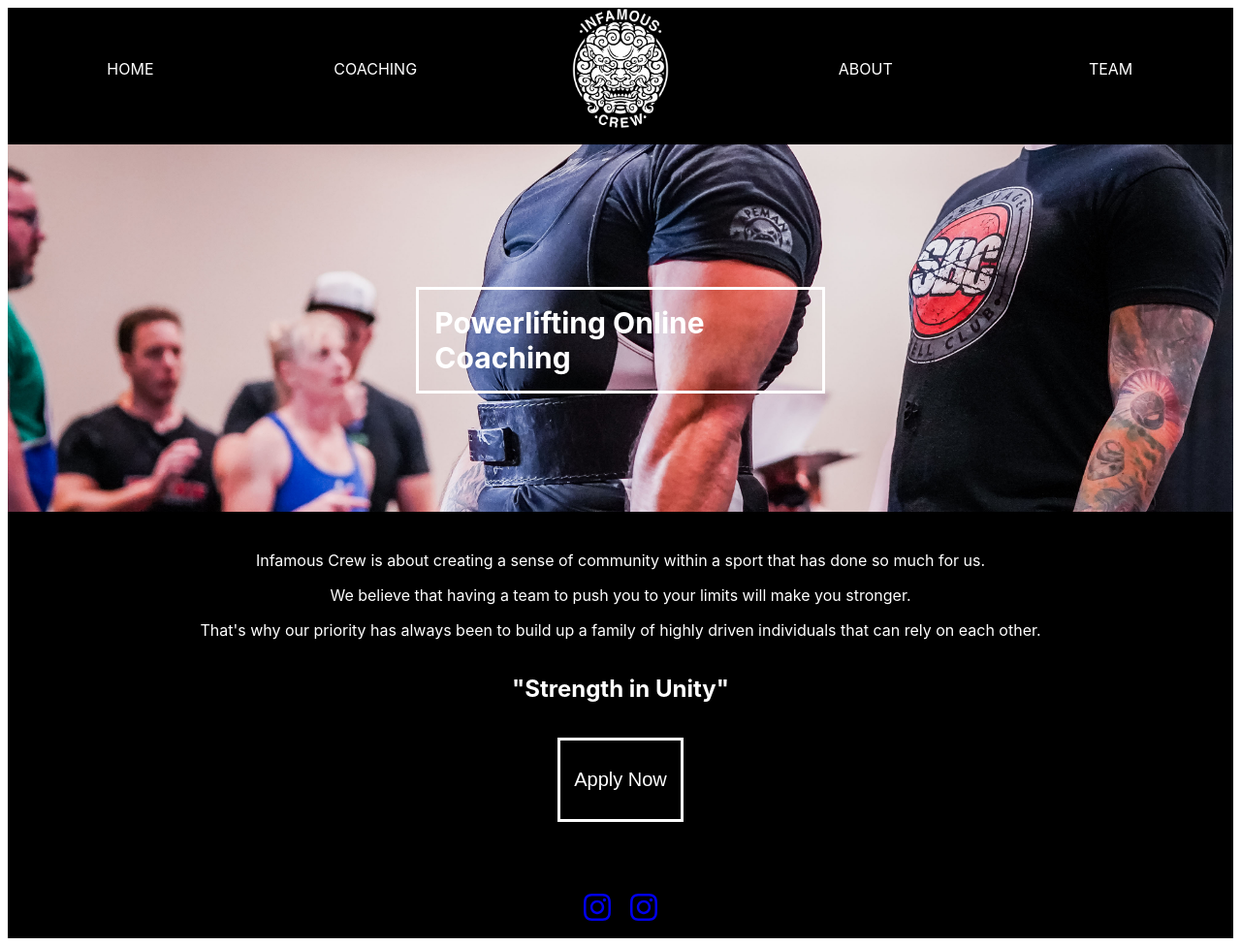
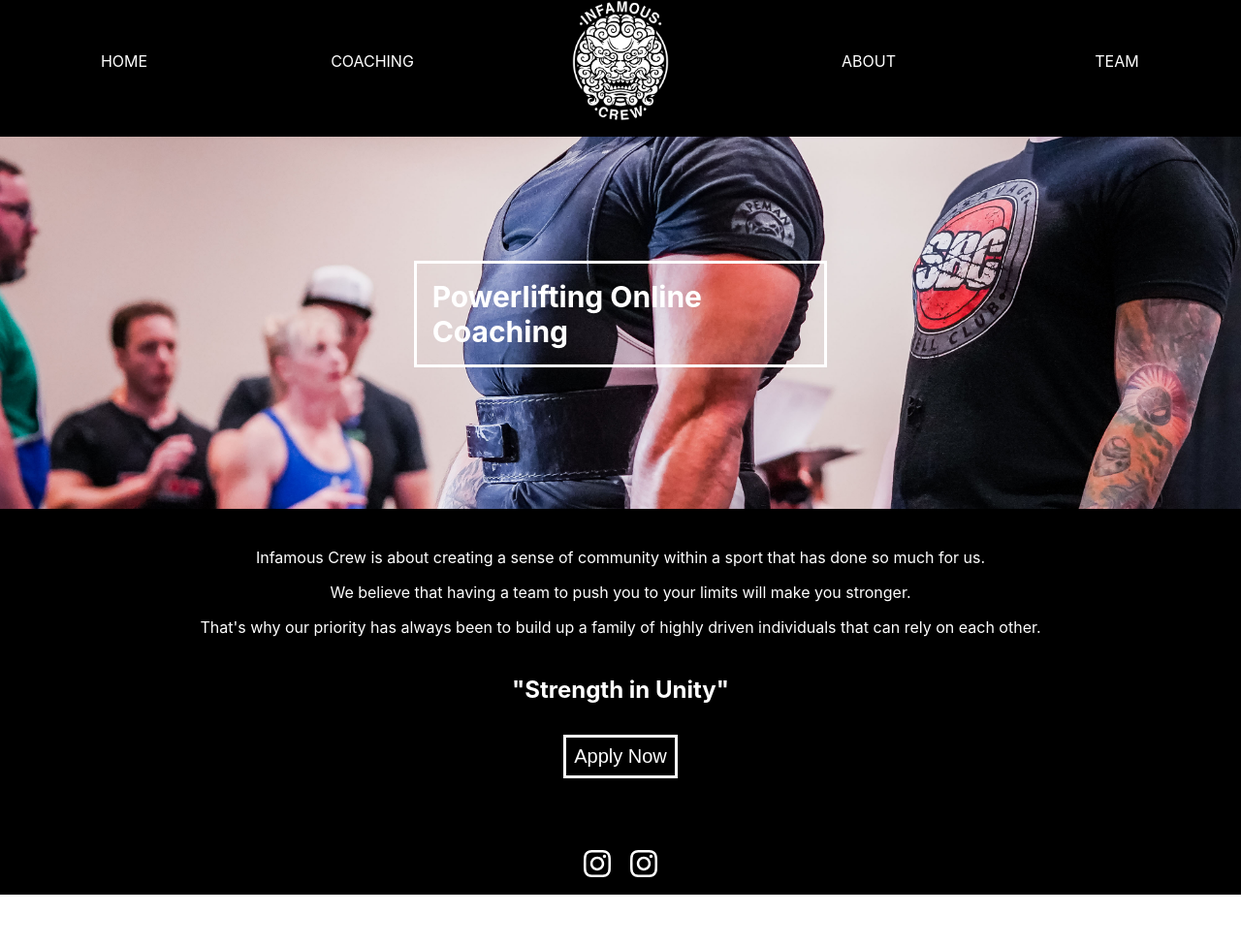
Before and after one commit to dhui0226/strength_coaching_site, a Gatsby site: page / in a window 1280 px wide. Shown: the whole page at 97% size. After the commit the page ends 923 px from the top, so only its background shows below. Built offline with nearby package versions, Linux system fonts and the light colour scheme; Gatsby itself is replaced by a stand-in of ours.

Commit message:
fixed white border on pages

```diff
--- a/src/components/footer.module.css
+++ b/src/components/footer.module.css
@@ -8,6 +8,7 @@
 
 .footerContainer > a {
     padding: .5rem;
+    color: white;
 }
 
 .footerContainer > a:visited {
--- a/src/pages/about.module.css
+++ b/src/pages/about.module.css
@@ -6,6 +6,10 @@
 .aboutItem {
     grid-column-start: 2;
     line-height: 2rem;
+}
+
+.aboutItem > h1 {
+    padding-bottom: 2rem;
 }
 
 @media (max-width: 460px) {
--- a/src/pages/application.module.css
+++ b/src/pages/application.module.css
@@ -5,6 +5,7 @@
 
 .heading {
     text-align: center;
+    padding-bottom: 1.5rem;
 }
 
 .heading > h1 {
@@ -12,8 +13,8 @@
     font-size: 40px;
 }
 
-.heading > p {
-    padding: 1.5rem 0 3rem 0;
+.formContainer > p {
+    padding-bottom: 1.5rem;
 }
 
 .formContainer {
@@ -87,12 +88,16 @@ span {
 }
 
 .btn {
-    font-size: 1rem;
+    font-size: 1.25rem;
     background-color: black;
     border: solid white;
     color: white;
     cursor: pointer;
     padding: 0 2rem 0 2rem;
+}
+
+.btn > p {
+    padding: 1rem 0 1rem 0;
 }
 
 .btn:Hover {
--- a/src/pages/index.module.css
+++ b/src/pages/index.module.css
@@ -1,3 +1,8 @@
+* {
+  padding: 0;
+  margin: 0;
+}
+
 .imageContainer {
   display: grid;
   grid-template-columns: repeat(3, 1fr);
@@ -35,13 +40,13 @@
 }
 
 .quoteStyles {
-  padding-top: .5rem;
+  padding-top: 2rem;
 }
 
 .btnContainer {
   display: flex;
   justify-content: center;
-  padding: 1rem 3rem 3rem 3rem;
+  padding: 2rem 3rem 3rem 3rem;
 }
 
 .btn {
@@ -61,6 +66,11 @@
   padding: .5rem;
 }
 
+.btnText:hover {
+  background-color: inherit;
+  color: inherit;
+}
+
 @media (max-width: 460px) {
   .imageContainer {
     align-items: center;
--- a/src/pages/team.module.css
+++ b/src/pages/team.module.css
@@ -29,6 +29,10 @@
     grid-row-start: 2;
 }
 
+.coachInfo > h2 {
+    padding: 1rem 0 .5rem 0;
+}
+
 .coachInfo > p {
     line-height: 2rem;
 }
```
